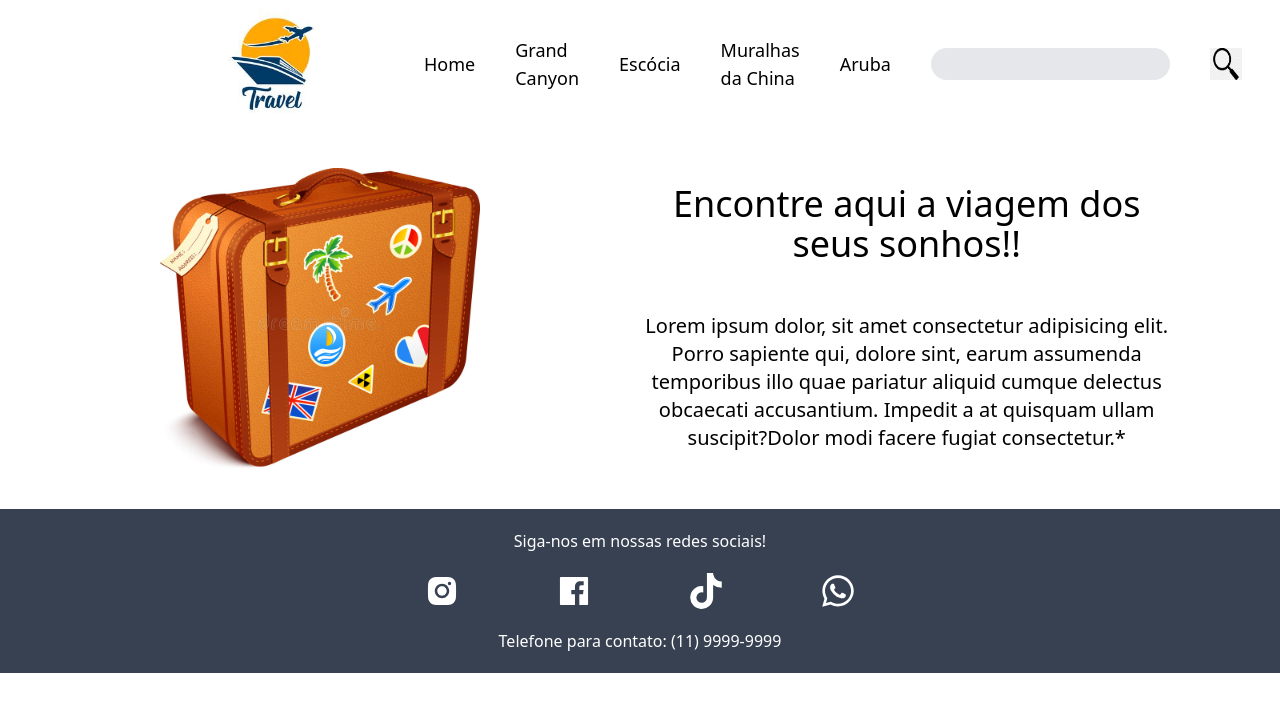
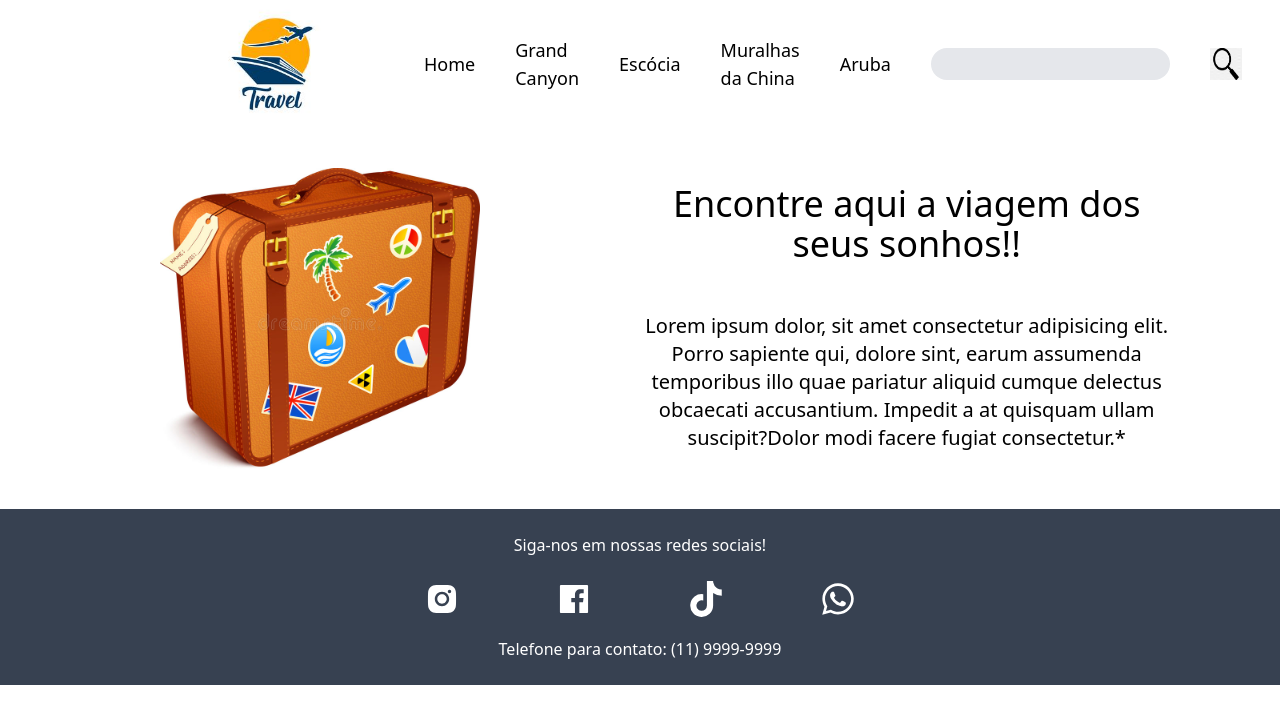
Before and after one commit to willianrizzo/agencia_viagem, a React (Vite) app: page / in a window 1280 px wide. Shown: the top 724 px of the page. Built offline with nearby package versions, Linux system fonts and the light colour scheme.

Commit message:
footer finalizadao

```diff
--- a/src/App.jsx
+++ b/src/App.jsx
@@ -12,7 +12,6 @@ function App() {
         <Section/>
         <Footer/>
       </div>
-
     </>
   )
 }
--- a/src/Componentes/Footer.jsx
+++ b/src/Componentes/Footer.jsx
@@ -7,9 +7,9 @@ import {FaWhatsapp} from 'react-icons/fa'
 
 function Footer(){
     return(
-        <div className="bg-gray-700 w-full h-auto m-auto ">
+        <div className="bg-gray-700 w-full h-44 m-auto ">
             <div className="m-auto w-2/5 text-center">
-                <p className="text-white py-5">Siga-nos em nossas redes sociais!</p>
+                <p className="text-white py-6">Siga-nos em nossas redes sociais!</p>
             </div>
             <div className=" flex gap-24 justify-center  text-center">
                 <AiFillInstagram className='text-4xl invert'/>
```
